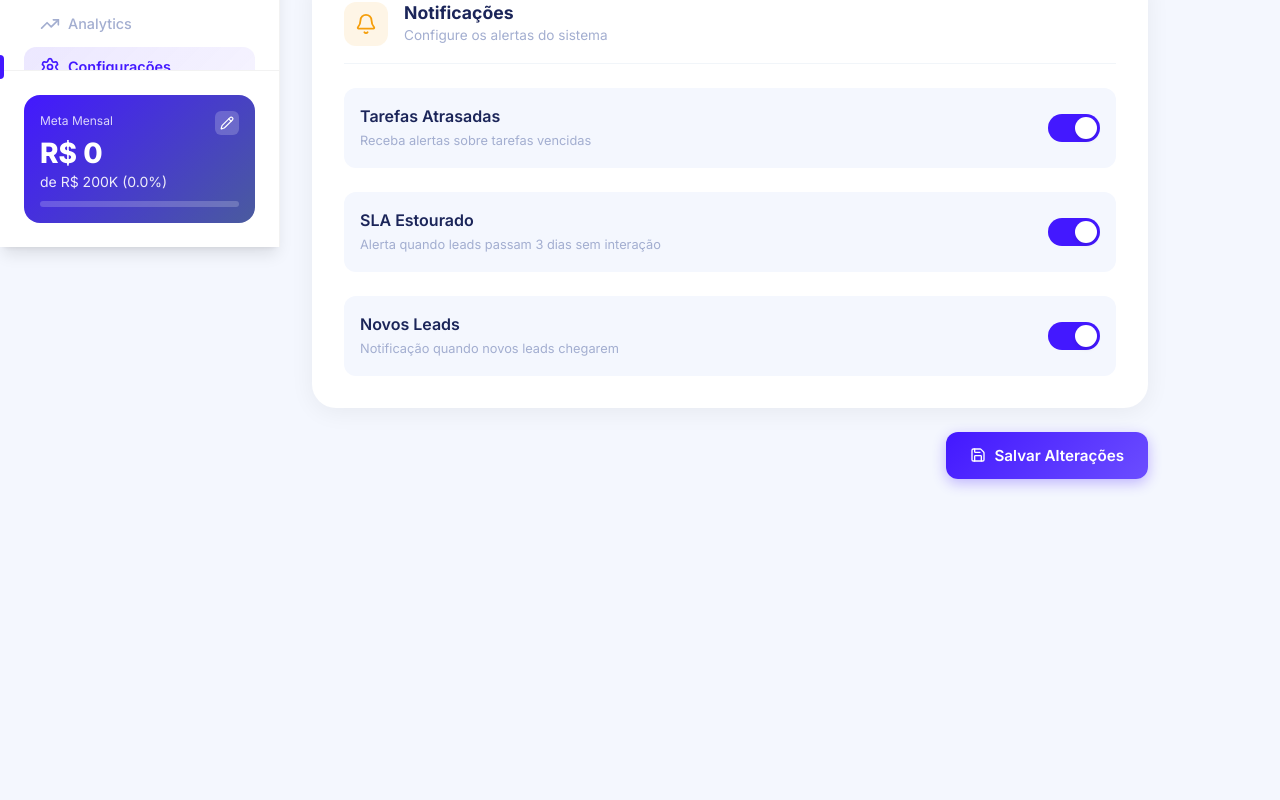
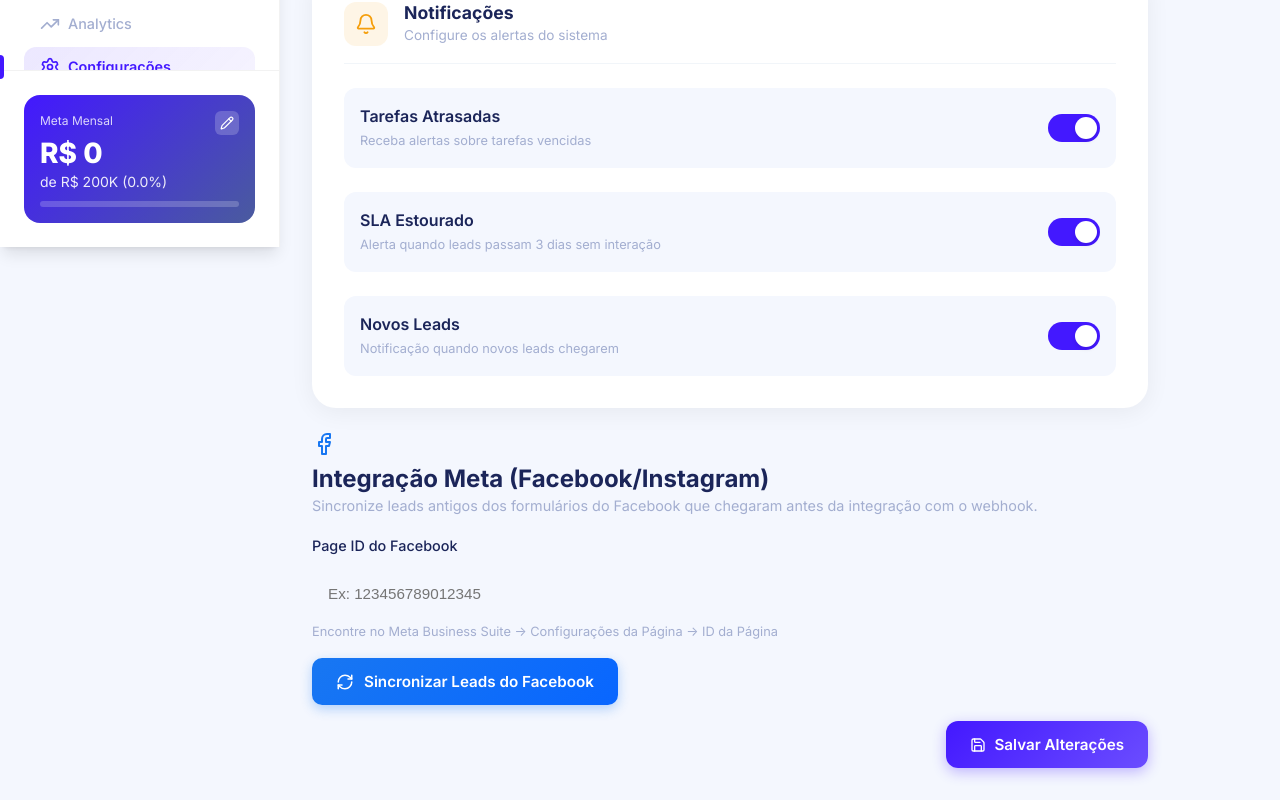
Before and after one commit to gsPatrick/painel-solar-front, a Next.js app: page /settings in a window 1280 px wide. Shown: the part 553-1353 px from the top of the page. Before the commit the page ends 1064 px from the top, so only its background shows below. Built offline with nearby package versions, Linux system fonts and the light colour scheme; no server answers.

Commit message:
feat: Meta sync button in Settings page

```diff
--- a/src/app/(dashboard)/settings/page.js
+++ b/src/app/(dashboard)/settings/page.js
@@ -6,11 +6,15 @@ import {
     Bell,
     Save,
     Check,
-    Target
+    Target,
+    RefreshCw,
+    Facebook,
+    Loader2
 } from 'lucide-react';
 import Header from '@/components/layout/Header/Header';
 import { useTheme } from '@/contexts/ThemeContext';
 import { settingsService } from '@/services/api';
+import api from '@/services/api';
 import styles from './page.module.css';
 
 export default function SettingsPage() {
@@ -22,6 +26,11 @@ export default function SettingsPage() {
     const [loading, setLoading] = useState(false);
     const [saved, setSaved] = useState(false);
     const [monthlyGoal, setMonthlyGoal] = useState({ target: 50000, current: 0 });
+
+    // Meta Sync State
+    const [metaSyncing, setMetaSyncing] = useState(false);
+    const [metaSyncResult, setMetaSyncResult] = useState(null);
+    const [metaPageId, setMetaPageId] = useState('');
 
     const [localSettings, setLocalSettings] = useState({
         notifyOverdue: true,
@@ -41,6 +50,37 @@ export default function SettingsPage() {
             setMonthlyGoal(goal);
         } catch (error) {
             console.log('Using default monthly goal');
+        }
+    };
+
+    const handleMetaSync = async () => {
+        if (!metaPageId) {
+            alert('Por favor, informe o Page ID do Facebook');
+            return;
+        }
+
+        setMetaSyncing(true);
+        setMetaSyncResult(null);
+
+        try {
+            const response = await api.post('/webhook/meta/sync', {
+                page_id: metaPageId,
+                limit: 100,
+            });
+
+            setMetaSyncResult({
+                success: true,
+                imported: response.data.imported_count,
+                skipped: response.data.skipped_count,
+                total: response.data.total_found,
+            });
+        } catch (err) {
+            setMetaSyncResult({
+                success: false,
+                error: err.response?.data?.error || 'Erro ao sincronizar',
+            });
+        } finally {
+            setMetaSyncing(false);
         }
     };
 
@@ -190,6 +230,103 @@ export default function SettingsPage() {
                     </div>
                 </motion.div>
 
+                {/* Meta Integration Section */}
+                <motion.div
+                    className={styles.card}
+                    initial={{ opacity: 0, y: 20 }}
+                    animate={{ opacity: 1, y: 0 }}
+                    transition={{ delay: 0.3 }}
+                >
+                    <div className={styles.cardHeader}>
+                        <Facebook className={styles.cardIcon} style={{ color: '#1877F2' }} />
+                        <h2>Integração Meta (Facebook/Instagram)</h2>
+                    </div>
+                    <div className={styles.cardBody}>
+                        <p style={{ color: 'var(--color-text-secondary)', marginBottom: '16px', fontSize: '0.9rem' }}>
+                            Sincronize leads antigos dos formulários do Facebook que chegaram antes da integração com o webhook.
+                        </p>
+
+                        <div className={styles.formGroup} style={{ marginBottom: '16px' }}>
+                            <label style={{ display: 'block', marginBottom: '8px', fontWeight: 500, fontSize: '0.9rem' }}>
+                                Page ID do Facebook
+                            </label>
+                            <input
+                                type="text"
+                                value={metaPageId}
+                                onChange={(e) => setMetaPageId(e.target.value)}
+                                placeholder="Ex: 123456789012345"
+                                style={{
+                                    width: '100%',
+                                    padding: '12px 16px',
+                                    background: 'var(--color-bg-input)',
+                                    border: '1px solid var(--color-border)',
+                                    borderRadius: '10px',
+                                    color: 'var(--color-text-primary)',
+                                    fontSize: '0.95rem',
+                                }}
+                            />
+                            <small style={{ color: 'var(--color-text-secondary)', fontSize: '0.8rem' }}>
+                                Encontre no Meta Business Suite → Configurações da Página → ID da Página
+                            </small>
+                        </div>
+
+                        <button
+                            onClick={handleMetaSync}
+                            disabled={metaSyncing}
+                            style={{
+                                display: 'flex',
+                                alignItems: 'center',
+                                gap: '10px',
+                                padding: '14px 24px',
+                                background: metaSyncing ? '#ccc' : 'linear-gradient(135deg, #1877F2, #0866FF)',
+                                color: 'white',
+                                border: 'none',
+                                borderRadius: '10px',
+                                fontSize: '0.95rem',
+                                fontWeight: 600,
+                                cursor: metaSyncing ? 'not-allowed' : 'pointer',
+                                boxShadow: '0 4px 12px rgba(24, 119, 242, 0.3)',
+                            }}
+                        >
+                            {metaSyncing ? (
+                                <>
+                                    <Loader2 size={18} style={{ animation: 'spin 1s linear infinite' }} />
+                                    Buscando leads no Facebook...
+                                </>
+                            ) : (
+                                <>
+                                    <RefreshCw size={18} />
+                                    Sincronizar Leads do Facebook
+                                </>
+                            )}
+                        </button>
+
+                        {metaSyncResult && (
+                            <div
+                                style={{
+                                    marginTop: '16px',
+                                    padding: '14px 18px',
+                                    background: metaSyncResult.success ? 'rgba(34, 197, 94, 0.1)' : 'rgba(239, 68, 68, 0.1)',
+                                    border: `1px solid ${metaSyncResult.success ? 'rgba(34, 197, 94, 0.3)' : 'rgba(239, 68, 68, 0.3)'}`,
+                                    borderRadius: '10px',
+                                    color: metaSyncResult.success ? '#22C55E' : '#EF4444',
+                                }}
+                            >
+                                {metaSyncResult.success ? (
+                                    <>
+                                        ✅ <strong>{metaSyncResult.imported}</strong> leads importados e contatados pela IA!
+                                        {metaSyncResult.skipped > 0 && (
+                                            <span style={{ opacity: 0.7 }}> ({metaSyncResult.skipped} já existiam)</span>
+                                        )}
+                                    </>
+                                ) : (
+                                    <>❌ {metaSyncResult.error}</>
+                                )}
+                            </div>
+                        )}
+                    </div>
+                </motion.div>
+
                 <div className={styles.actions}>
                     <button
                         className={`${styles.btn} ${styles.btnPrimary}`}
```
